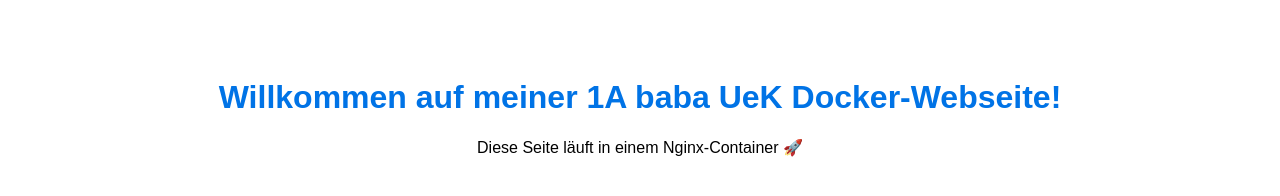
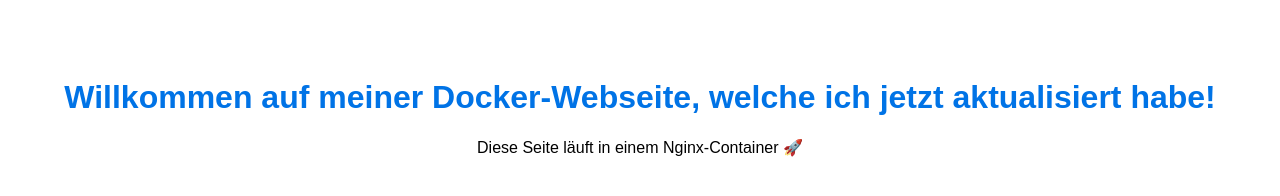
Before and after one commit to Highend105/UeK109, a plain HTML site: page 6.2/index.html in a window 1280 px wide. Drawn offline with Linux system fonts and the light colour scheme.

Commit message:
Update index.html

```diff
--- a/6.2/index.html
+++ b/6.2/index.html
@@ -10,7 +10,7 @@
     </style>
 </head>
 <body>
-    <h1>Willkommen auf meiner 1A baba UeK Docker-Webseite!</h1>
+    <h1>Willkommen auf meiner Docker-Webseite, welche ich jetzt aktualisiert habe!</h1>
     <p>Diese Seite läuft in einem Nginx-Container 🚀</p>
 </body>
 </html>
```
